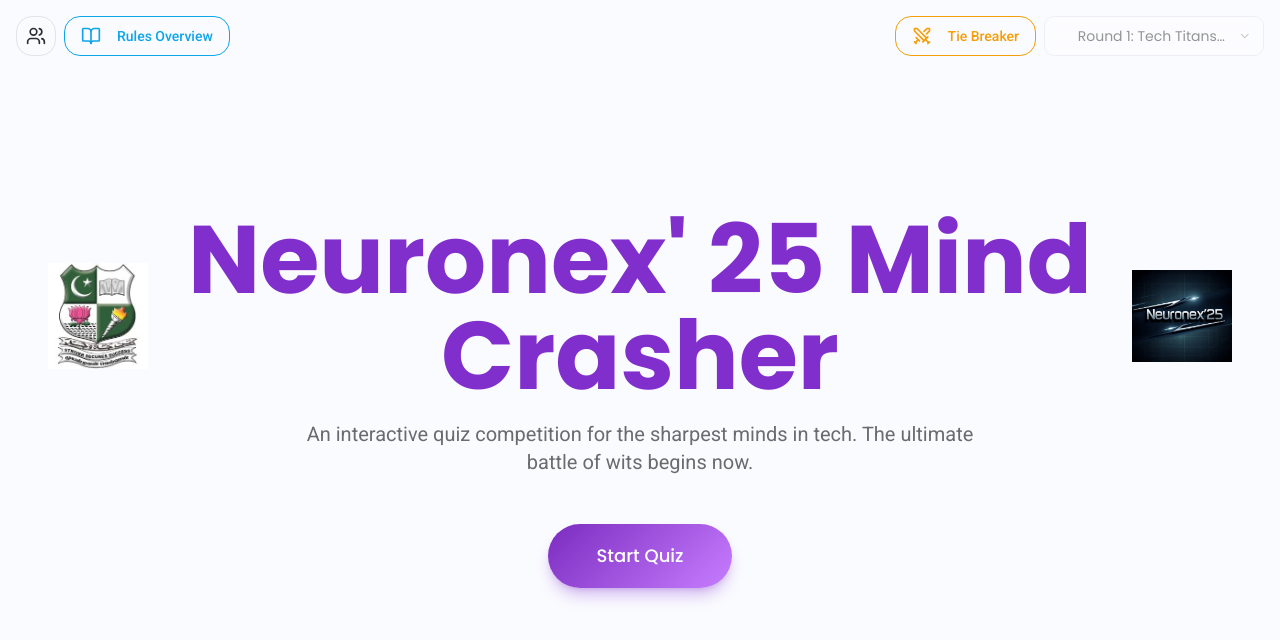
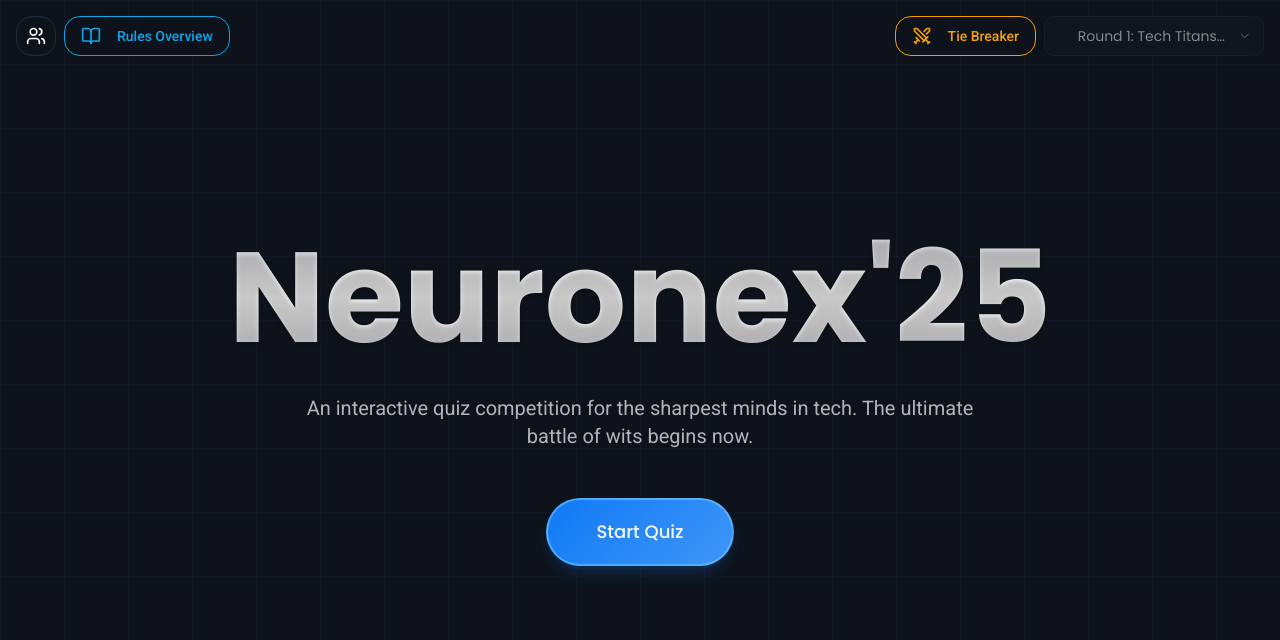
Before and after one commit to Faiz-7716/Neuronex25-Quiz-Platform---Website, a Next.js app: page / in a window 1280 px wide. Shown: the top 640 px of the page. Built offline with nearby package versions, Linux system fonts and the light colour scheme.

Commit message:
can u change whole login page theme like this exact design withouth chan

```diff
--- a/src/app/globals.css
+++ b/src/app/globals.css
@@ -10,44 +10,44 @@
     --card-foreground: 0 0% 18%;
     --popover: 0 0% 100%;
     --popover-foreground: 0 0% 18%;
-    --primary: 271 63% 49%; /* #7B2CBF */
+    --primary: 212 92% 51%; /* Bright Blue */
     --primary-foreground: 0 0% 100%;
-    --secondary: 240 20% 96%;
+    --secondary: 210 20% 96%;
     --secondary-foreground: 0 0% 25%;
-    --muted: 240 20% 96%;
+    --muted: 210 20% 96%;
     --muted-foreground: 0 0% 62%; /* #9E9E9E */
-    --accent: 262 69% 62%; /* #9D4EDD */
+    --accent: 212 92% 61%;
     --accent-foreground: 0 0% 100%;
     --destructive: 348 83% 62%; /* #EF476F */
     --destructive-foreground: 0 0% 100%;
     --success: 162 95% 43%; /* #06D6A0 */
-    --border: 240 10% 90%;
-    --input: 240 10% 90%;
-    --ring: 271 63% 49%;
+    --border: 210 10% 90%;
+    --input: 210 10% 90%;
+    --ring: 212 92% 51%;
     --radius: 0.75rem; /* 12px */
   }
 
   .dark {
-    --background: 220 29% 14%;
-    --foreground: 210 40% 98%;
-    --card: 220 29% 18%;
+    --background: 216 33% 8%; /* Dark Navy Blue */
+    --foreground: 210 40% 98%; /* Almost White */
+    --card: 216 33% 12%;
     --card-foreground: 210 40% 98%;
-    --popover: 220 29% 14%;
+    --popover: 216 33% 8%;
     --popover-foreground: 210 40% 98%;
-    --primary: 271 63% 55%;
+    --primary: 212 92% 51%; /* Bright Blue */
     --primary-foreground: 210 40% 98%;
-    --secondary: 217 32.6% 17.5%;
+    --secondary: 216 33% 14%;
     --secondary-foreground: 210 40% 98%;
-    --muted: 217 32.6% 17.5%;
+    --muted: 216 33% 14%;
     --muted-foreground: 215 20.2% 65.1%;
-    --accent: 262 69% 68%;
-    --accent-foreground: 220 29% 14%;
+    --accent: 212 92% 61%;
+    --accent-foreground: 216 33% 8%;
     --destructive: 348 83% 62%;
     --destructive-foreground: 210 40% 98%;
     --success: 162 95% 43%;
-    --border: 217 32.6% 17.5%;
-    --input: 217 32.6% 17.5%;
-    --ring: 271 63% 55%;
+    --border: 216 33% 18%;
+    --input: 216 33% 18%;
+    --ring: 212 92% 51%;
   }
 }
 
@@ -61,10 +61,19 @@
 }
 
 @layer utilities {
-  .bg-gradient-radial {
-    background-image: radial-gradient(circle at top, hsl(var(--background)), transparent 70%);
+  .bg-grid {
+    background-image:
+      linear-gradient(to right, hsl(var(--border) / 0.2) 1px, transparent 1px),
+      linear-gradient(to bottom, hsl(var(--border) / 0.2) 1px, transparent 1px);
+    background-size: 4rem 4rem;
   }
   .bg-primary-gradient {
-    background-image: linear-gradient(135deg, #7B2CBF, #C77DFF);
+    background-image: linear-gradient(135deg, hsl(var(--primary)), hsl(var(--accent)));
+  }
+  .text-chrome {
+    background: linear-gradient(180deg, #d4d4d8, #fafafa, #d4d4d8);
+    -webkit-background-clip: text;
+    -webkit-text-fill-color: transparent;
+    text-shadow: 0 2px 4px rgba(0,0,0,0.2);
   }
 }
--- a/src/app/layout.tsx
+++ b/src/app/layout.tsx
@@ -17,7 +17,7 @@ export default function RootLayout({
   children: React.ReactNode;
 }>) {
   return (
-    <html lang="en" className="light" suppressHydrationWarning>
+    <html lang="en" className="dark" suppressHydrationWarning>
       <head>
         <link rel="preconnect" href="https://fonts.googleapis.com" />
         <link rel="preconnect" href="https://fonts.gstatic.com" crossOrigin="anonymous" />
--- a/src/components/quiz/intro-screen.tsx
+++ b/src/components/quiz/intro-screen.tsx
@@ -10,7 +10,7 @@ type IntroScreenProps = {
 const IntroScreen = ({ onStart }: IntroScreenProps) => {
   return (
     <motion.div
-      className="flex flex-col items-center justify-center min-h-screen text-center p-4"
+      className="flex flex-col items-center justify-center min-h-screen text-center p-4 bg-grid"
       initial={{ opacity: 0 }}
       animate={{ opacity: 1 }}
       exit={{ opacity: 0 }}
@@ -18,21 +18,19 @@ const IntroScreen = ({ onStart }: IntroScreenProps) => {
     >
       <div className="p-8 rounded-lg">
         <motion.div
-            className="flex justify-center items-center gap-8"
+            className="flex justify-center items-center gap-8 mb-8"
             initial={{ y: -50, opacity: 0 }}
             animate={{ y: 0, opacity: 1 }}
             transition={{ delay: 0.1, type: 'spring' }}
         >
-            <Image src="/event_logo/logo.jpeg" alt="Event Logo 1" width={100} height={100} />
             <motion.h1
-                className="text-5xl md:text-7xl lg:text-8xl font-headline font-bold text-primary mb-4"
+                className="text-6xl md:text-8xl lg:text-9xl font-headline font-bold text-chrome"
                 initial={{ y: -50, opacity: 0 }}
                 animate={{ y: 0, opacity: 1 }}
                 transition={{ delay: 0.2, type: 'spring' }}
             >
-              Neuronex' 25 Mind Crasher
+              Neuronex'25
             </motion.h1>
-            <Image src="/event_logo/logo2.jpg" alt="Department Logo" width={100} height={100} />
         </motion.div>
         <motion.p
             className="text-lg md:text-xl text-foreground/70 mb-12 max-w-2xl mx-auto"
@@ -50,7 +48,7 @@ const IntroScreen = ({ onStart }: IntroScreenProps) => {
           <Button
             size="lg"
             onClick={onStart}
-            className="font-headline text-lg px-12 py-8 rounded-full bg-primary-gradient text-primary-foreground shadow-lg shadow-primary/30 transition-all duration-300 hover:shadow-xl hover:shadow-primary/50 hover:scale-105"
+            className="font-headline text-lg px-12 py-8 rounded-full bg-primary-gradient text-primary-foreground shadow-lg shadow-primary/20 transition-all duration-300 hover:shadow-xl hover:shadow-primary/40 hover:scale-105 border-2 border-sky-300/50"
           >
             Start Quiz
           </Button>
```
